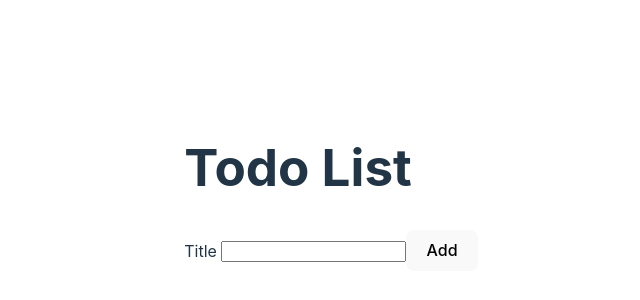
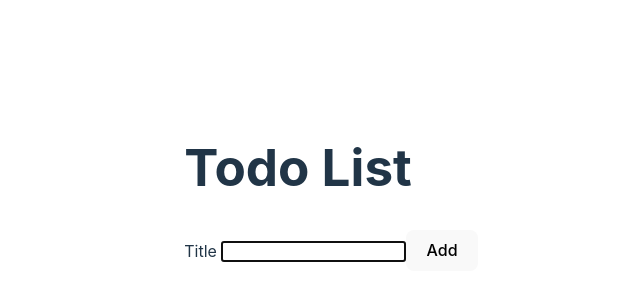
Before and after one commit to liuba83/react-todo, a React (Vite) app: page / in a window 1280 px wide. Shown: the part 204-504 px from the top of the page, without its empty margins (309-949 px from the left). Built offline with nearby package versions, Linux system fonts and the light colour scheme.

Commit message:
adding auto-focus to input field

```diff
--- a/src/InputWithLabel.jsx
+++ b/src/InputWithLabel.jsx
@@ -1,4 +1,10 @@
-function InputWithLabel({todoTitle, handleTitleChange, children}) {
+import React, { useRef, useEffect } from "react";
+
+function InputWithLabel({ todoTitle, handleTitleChange, children }) {
+  const inputRef = useRef();
+  useEffect(() => {
+    inputRef.current.focus();
+  }, []);
   return (
     <>
       <label htmlFor="todoTitle">{children} </label>
@@ -8,6 +14,7 @@ function InputWithLabel({todoTitle, handleTitleChange, children}) {
         id="todoTitle"
         value={todoTitle}
         onChange={handleTitleChange}
+        ref={inputRef}
       />
     </>
   );
```
